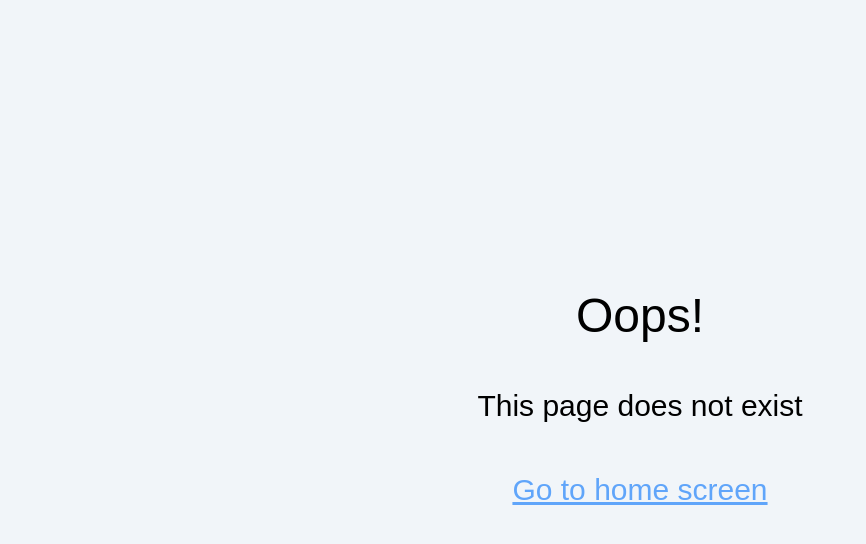
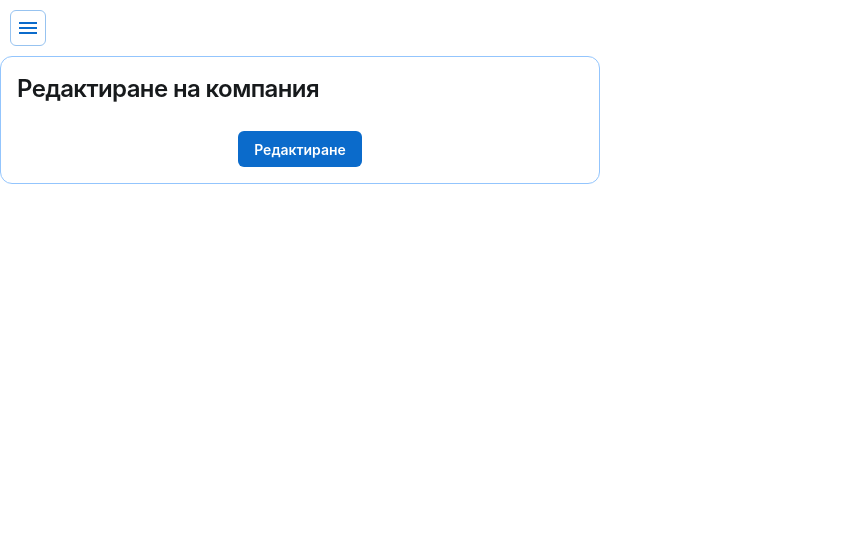
Before and after one commit to PreslavGit/BRS-4, a React (Vite) app: page /companies/edit/1 in a window 1280 px wide. Shown: the top 544 px of the page, without its empty margins (0-866 px from the left). Built offline with nearby package versions, Linux system fonts and the light colour scheme; a web font is replaced by a local one.

Commit message:
fix state issues, add form routing

```diff
--- a/src/Components/DataTable.tsx
+++ b/src/Components/DataTable.tsx
@@ -1,6 +1,6 @@
 import { Add, Delete, Edit, MoreHoriz, Visibility } from "@mui/icons-material";
 import { Button, Dropdown, ListItemDecorator, Menu, MenuButton, MenuItem, Sheet, Table, Typography } from "@mui/joy";
-import { useNavigate } from "react-router-dom";
+import { Outlet, useNavigate } from "react-router-dom";
 
 export type TableHeader<T> = {
     [Prop in keyof T]: string
@@ -13,14 +13,13 @@ type props<T> = {
 }
 
 export function DataTable<T>({ headers, data, tableName }: props<T>) {
-
     const n = useNavigate()
 
     return (
         <div className="w-full h-[60vh] mr-[10vw]">
             <div className="w-full h-[7vh] pr-2 mb-[1vh] flex flex-row justify-between">
                 <Typography level='h2'>{tableName}</Typography>
-                <Button size="sm" variant="outlined" onClick={() => n('/form')}>Добавяне <Add sx={{ marginLeft: '5px', }} /></Button>
+                <Button size="sm" variant="outlined" onClick={() => n('add')}>Добавяне <Add sx={{ marginLeft: '5px', }} /></Button>
             </div>
             <Sheet sx={{ height: '52vh', overflow: 'auto', borderRadius: 'sm' }}>
                 <Table variant="outlined" hoverRow stickyHeader stripe={'odd'}>
@@ -47,7 +46,8 @@ export function DataTable<T>({ headers, data, tableName }: props<T>) {
                                                 </ListItemDecorator>{' '}
                                                 Преглед
                                             </MenuItem>
-                                            <MenuItem>
+                                            {/* @ts-ignore  tries to get id prop*/}
+                                            <MenuItem onClick={() => n(`edit/${d[Object.keys(d)[0]]}`)}>
                                                 <ListItemDecorator>
                                                     <Edit />
                                                 </ListItemDecorator>{' '}
@@ -71,6 +71,7 @@ export function DataTable<T>({ headers, data, tableName }: props<T>) {
                     </tbody>
                 </Table>
             </Sheet>
+            <Outlet/>
         </div>
     )
 }
--- a/src/Components/FormInput.tsx
+++ b/src/Components/FormInput.tsx
@@ -77,20 +77,11 @@ const InnerInput = React.forwardRef<
 });
 
 export function FormInput({ name, label, form, setForm, type = 'text', placeholder = '' }: props) {
-    // console.log(form);
-
-    function handleChange(e: ChangeEvent<HTMLInputElement>){
-        // console.log(form);
-        // console.log(name);
-
-        setForm({...form, [name]: e.target.value })
-        console.log(form);
-    }
     return (
             <Input
                 slots={{ input: InnerInput}}
                 slotProps={{ input: { placeholder: placeholder, type: type, value: form[name] ?? '', name: label,
-                    onChange: (e) => handleChange(e)}
+                    onChange: (e) => setForm({...form, [name]: e.target.value })}
                 }}
                 sx={{ '--Input-minHeight': '56px' }}
             />
--- a/src/Components/ManageForm.tsx
+++ b/src/Components/ManageForm.tsx
@@ -3,30 +3,37 @@ import { FormInput, FormProps } from "./FormInput"
 import { useState } from "react"
 import { inputsToForm } from "../helpers"
 
+type defaults<T> =  Partial<Record<keyof T, string>>
+
 type props<T> = {
     Entity: new () => T
     labels: Record<keyof T, string>
+    caption: string
+    actionLabel: string
 }
 
-export function ManageForm<T>({ Entity, labels }: props<T>) {
+export function ManageForm<T>({ Entity, labels, caption, actionLabel }: props<T>) {
     const e = new Entity()
     const inputs: FormProps[] = Object.keys(e as any).map(i => {
         return { name: i, label: labels[i as keyof T]}
     })
 
-    const formInit = inputsToForm(inputs, { 'INS_COMPANY_NAME': 'Some name' })
-    const [form, setForm] = useState(formInit)
+    // TODO: get defaults if route id(edit mode)
+
+    const [form, setForm] = useState(() => inputsToForm(inputs))
 
     return (
         <div className="sm:w-[600px] w-[300px] p-4 rounded-xl border-blue-300 border-[1px]">
-            <Typography level="h3" sx={{ marginBottom: '10px' }}>Добавяне на компания</Typography>
+            <Typography level="h3" sx={{ marginBottom: '10px' }}>{caption}</Typography>
             <Stack spacing={2} direction="row" flexWrap="wrap" useFlexGap justifyContent={'center'}>
-                {inputs.map(i => {
-                    return <FormInput form={form} label={i.label} name={i.name} setForm={setForm} key={i.name}/>
+                {inputs.map((i, ind) => {
+                    if(ind){
+                        return <FormInput form={form} label={i.label} name={i.name} setForm={setForm} key={i.name}/>
+                    }
                 })}
             </Stack>
             <div className="w-full flex justify-center items-center mt-4">
-                <Button onClick={() => console.log(form)}>Добавяне</Button>
+                <Button onClick={() => console.log(form)}>{actionLabel}</Button>
             </div>
         </div>
     )
--- a/src/helpers.ts
+++ b/src/helpers.ts
@@ -2,11 +2,9 @@ import { FormProps } from "./Components/FormInput";
 
 export function inputsToForm(inputs: FormProps[], defaults?: Record<string, any>) {
     const result: any = {}
-    inputs.map(i => {
-        Object.defineProperty(result, i.name, { value: defaults?.[i.name] ?? '' })
+    inputs.forEach(i => {
+        result[i.name] = defaults?.[i.name] ?? ''
     })
-    console.log(result);
-
     return result
 }
 
--- a/src/main.tsx
+++ b/src/main.tsx
@@ -19,10 +19,32 @@ const router = createBrowserRouter(
 
 			<Route path='/' element={<Layout />}>
 				<Route path='companies' element={<Companies />} />
+				<Route path='companies/add' element={
+					<ManageForm Entity={Company} caption='Добавяне на компания' actionLabel='Добавяне'
+						labels={{
+							INS_COMPANY_ID: 'ID',
+							INS_COMPANY_NAME: 'Име',
+							INS_COMPANY_ADDR: 'Адрес',
+							INS_COMPANY_BULSTAT: 'БУЛСТАТ',
+							INS_COMPANY_CONTACT: 'Контакт',
+							INS_COMPANY_TEL: 'Телефон'
+						}}
+					/>}
+				/>
+				<Route path='companies/edit/:id' element={
+					<ManageForm Entity={Company} caption='Редактиране на компания' actionLabel='Редактиране'
+						labels={{
+							INS_COMPANY_ID: 'ID',
+							INS_COMPANY_NAME: 'Име',
+							INS_COMPANY_ADDR: 'Адрес',
+							INS_COMPANY_BULSTAT: 'БУЛСТАТ',
+							INS_COMPANY_CONTACT: 'Контакт',
+							INS_COMPANY_TEL: 'Телефон'
+						}}
+					/>}
+				/>
 				<Route path='policies' element={<Policies />} />
 				<Route path='clients' element={<Clients />} />
-				<Route path='form' element={<ManageForm Entity={Company} labels={{INS_COMPANY_ID: 'ID', INS_COMPANY_NAME: 'Име', INS_COMPANY_ADDR: 'Адрес',
-					INS_COMPANY_BULSTAT: 'БУЛСТАТ', INS_COMPANY_CONTACT: 'Контакт', INS_COMPANY_TEL: 'Телефон'}} />} />
 			</Route>
 		</Route>
 	)
```
Also changed, not shown: 1 other file (tests, documents, lock files or other folders).
